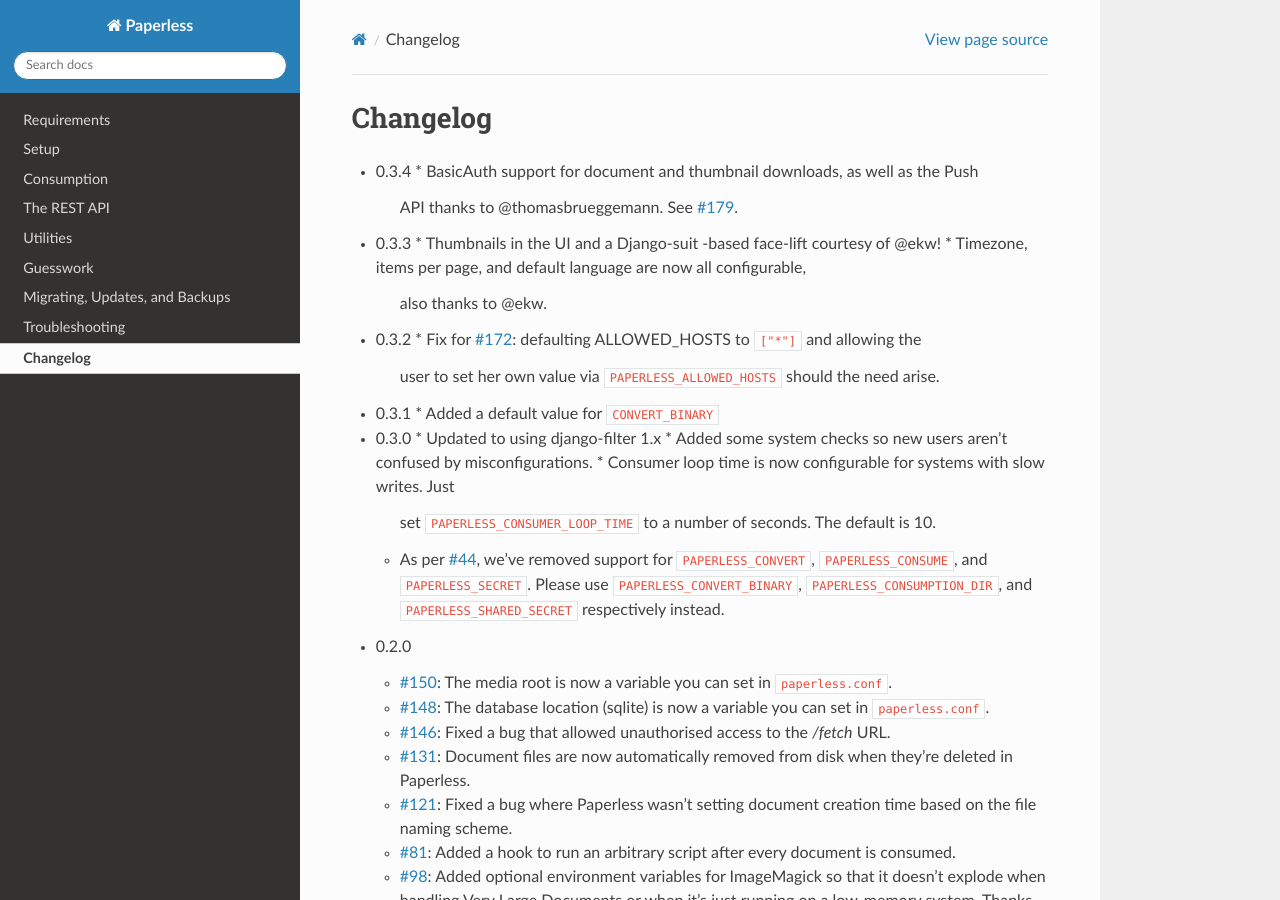
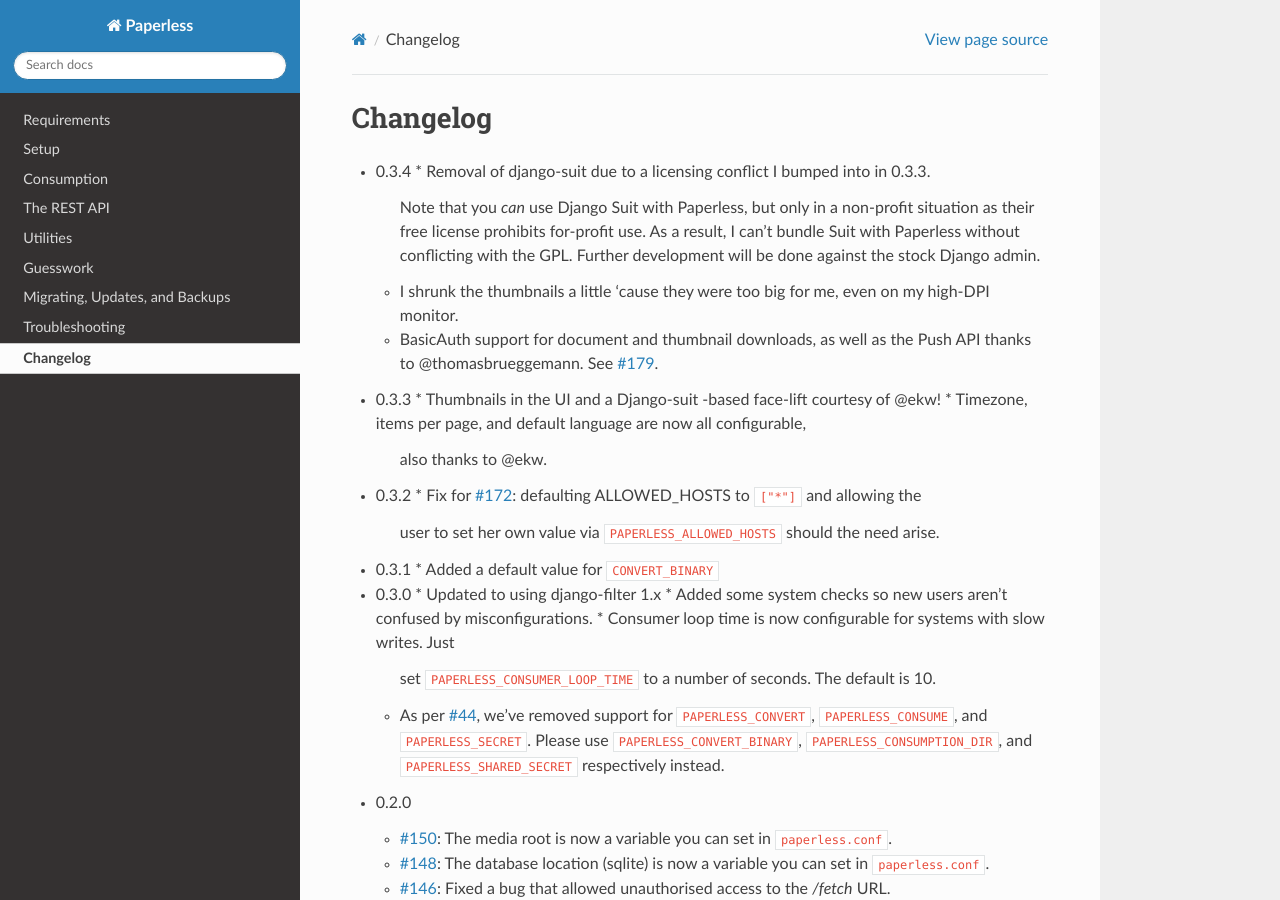
Before and after one commit to repoRangee/Large-scale, a Sphinx documentation site: the page built from docs/changelog.rst, in a window 1280 px wide and 900 px high. Built offline with Sphinx 7.4.7 and the Read the Docs theme 3.1.0, drawn with Linux system fonts in a browser that asks for light colours; formulas are drawn with MathJax 3.

Commit message:
Added changes for 0.3.4

```diff
--- a/docs/changelog.rst
+++ b/docs/changelog.rst
@@ -2,6 +2,13 @@ Changelog
 #########
 
 * 0.3.4
+  * Removal of django-suit due to a licensing conflict I bumped into in 0.3.3.
+    Note that you *can* use Django Suit with Paperless, but only in a
+    non-profit situation as their free license prohibits for-profit use.  As a
+    result, I can't bundle Suit with Paperless without conflicting with the
+    GPL.  Further development will be done against the stock Django admin.
+  * I shrunk the thumbnails a little 'cause they were too big for me, even on
+    my high-DPI monitor.
   * BasicAuth support for document and thumbnail downloads, as well as the Push
     API thanks to @thomasbrueggemann.  See `#179`_.
 
```
